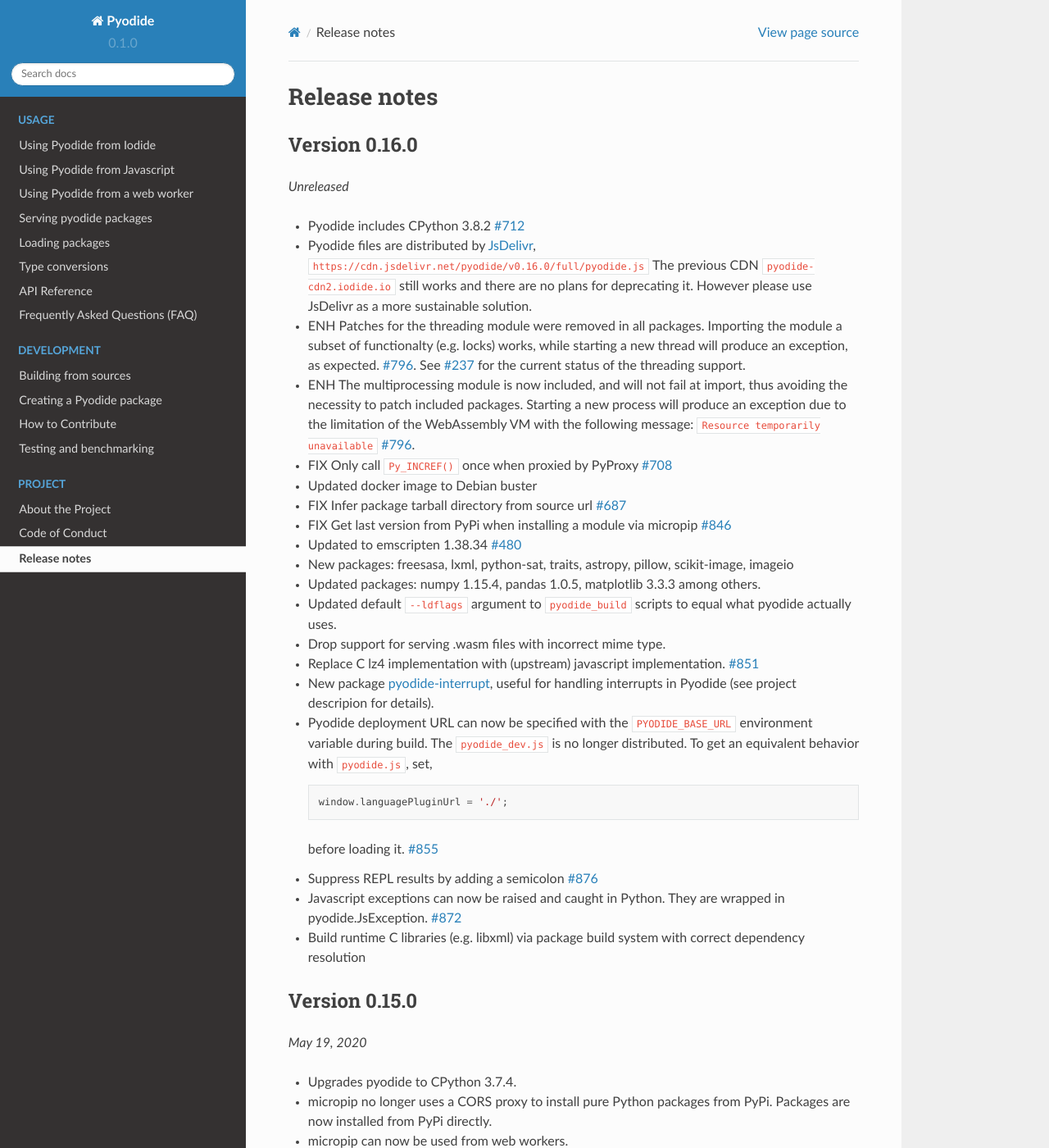
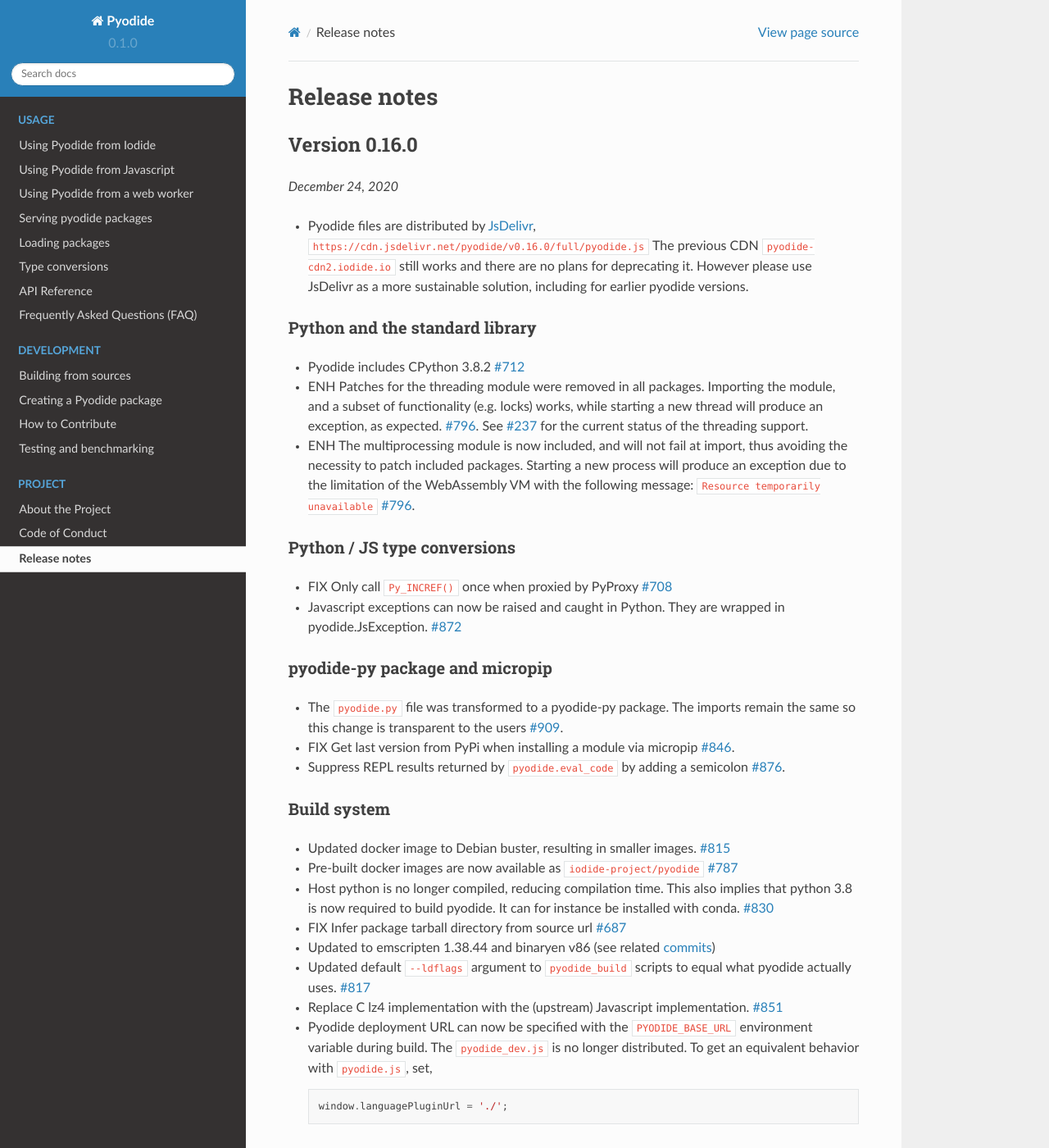
Before and after one commit to pyodide/pyodide, a Sphinx documentation site: the page built from docs/changelog.md, in a window 1280 px wide and 1400 px high. Shown: the whole window at 82% size. Built offline with Sphinx 7.4.7 and the Read the Docs theme 2.0.0, drawn with Linux system fonts in a browser that asks for light colours; the version number is read from the project's files by our own code; some of the changed text lies outside the part shown.

Commit message:
Update changelog

````diff
--- a/docs/changelog.md
+++ b/docs/changelog.md
@@ -2,17 +2,22 @@
 # Release notes
 
 ## Version 0.16.0
-*Unreleased*
+*December 24, 2020*
 
-- Pyodide includes CPython 3.8.2
-  [#712](https://github.com/iodide-project/pyodide/pull/712)
+
 - Pyodide files are distributed by [JsDelivr](https://www.jsdelivr.com/),
   `https://cdn.jsdelivr.net/pyodide/v0.16.0/full/pyodide.js`
   The previous CDN `pyodide-cdn2.iodide.io` still works and there
   are no plans for deprecating it. However please use
-  JsDelivr as a more sustainable solution.
+  JsDelivr as a more sustainable solution, including for earlier pyodide
+  versions.
+
+### Python and the standard library
+
+- Pyodide includes CPython 3.8.2
+  [#712](https://github.com/iodide-project/pyodide/pull/712)
 - ENH Patches for the threading module were removed in all packages.
-  Importing the module a subset of functionalty (e.g. locks) works,
+  Importing the module, and a subset of functionality (e.g. locks) works,
   while starting a new thread will produce an exception, as expected.
   [#796](https://github.com/iodide-project/pyodide/pull/796). See
   [#237](https://github.com/iodide-project/pyodide/pull/237) for the current
@@ -22,25 +27,45 @@
   will produce an exception due to the limitation of the WebAssembly VM  with
   the following message: `Resource temporarily unavailable`
   [#796](https://github.com/iodide-project/pyodide/pull/796).
+
+### Python / JS type conversions
+
 - FIX Only call `Py_INCREF()` once when proxied by PyProxy
   [#708](https://github.com/iodide-project/pyodide/pull/708)
-- Updated docker image to Debian buster
+- Javascript exceptions can now be raised and caught in Python. They are
+  wrapped in pyodide.JsException.
+  [#872](https://github.com/iodide-project/pyodide/pull/872)
+
+### pyodide-py package and micropip
+
+- The `pyodide.py` file was transformed to a pyodide-py package. The imports
+  remain the same so this change is transparent to the users
+  [#909](https://github.com/iodide-project/pyodide/pull/909).
+- FIX Get last version from PyPi when installing a module via micropip
+  [#846](https://github.com/iodide-project/pyodide/pull/846).
+- Suppress REPL results returned by `pyodide.eval_code` by adding a semicolon
+  [#876](https://github.com/iodide-project/pyodide/pull/876).
+
+### Build system
+
+- Updated docker image to Debian buster, resulting in smaller images.
+  [#815](https://github.com/iodide-project/pyodide/pull/815)
+- Pre-built docker images are now available as
+  [`iodide-project/pyodide`](https://hub.docker.com/r/iodide/pyodide)
+  [#787](https://github.com/iodide-project/pyodide/pull/787)
+- Host python is no longer compiled, reducing compilation time. This also
+  implies that python 3.8 is now required to build pyodide. It can for instance
+  be installed with conda.
+  [#830](https://github.com/iodide-project/pyodide/pull/830)
 - FIX Infer package tarball directory from source url
   [#687](https://github.com/iodide-project/pyodide/pull/687)
-- FIX Get last version from PyPi when installing a module via micropip
-  [#846](https://github.com/iodide-project/pyodide/pull/846)
-- Updated to emscripten 1.38.34
-  [#480](https://github.com/iodide-project/pyodide/pull/480)
-- New packages: freesasa, lxml, python-sat, traits, astropy, pillow, scikit-image, imageio
-- Updated packages: numpy 1.15.4, pandas 1.0.5, matplotlib 3.3.3 among others.
+- Updated to emscripten 1.38.44 and binaryen v86
+  (see related [commits](https://github.com/iodide-project/pyodide/search?q=emscripten&type=commits))
 - Updated default `--ldflags` argument to `pyodide_build` scripts to equal what
   pyodide actually uses.
-- Drop support for serving .wasm files with incorrect mime type.
-- Replace C lz4 implementation with (upstream) javascript implementation.
+  [#817](https://github.com/iodide-project/pyodide/pull/480)
+- Replace C lz4 implementation with the (upstream) Javascript implementation.
   [#851](https://github.com/iodide-project/pyodide/pull/851)
-- New package
-  [pyodide-interrupt](https://pypi.org/project/pyodide-interrupts/), useful for
-  handling interrupts in Pyodide (see project descripion for details).
 - Pyodide deployment URL can now be specified with the `PYODIDE_BASE_URL`
   environment variable during build. The `pyodide_dev.js` is no longer distributed.
   To get an equivalent behavior with `pyodide.js`, set,
@@ -49,12 +74,31 @@
   ```
   before loading it.
   [#855](https://github.com/iodide-project/pyodide/pull/855)
-- Suppress REPL results by adding a semicolon [#876](https://github.com/iodide-project/pyodide/pull/876)
-- Javascript exceptions can now be raised and caught in Python. They are wrapped in pyodide.JsException.
-  [#872](https://github.com/iodide-project/pyodide/pull/872)
 - Build runtime C libraries (e.g. libxml) via package build system with correct
   dependency resolution
+  [#927](https://github.com/iodide-project/pyodide/pull/927)
+- Pyodide can now be built in a conda virtual environment
+  [#835](https://github.com/iodide-project/pyodide/pull/835)
 
+
+### Packages
+- New packages: freesasa, lxml, python-sat, traits, astropy, pillow,
+  scikit-image, imageio
+
+  Note that due to the large size and the experimental state of the scipy
+  package, packages that depend on scipy (including scikit-image, scikit-learn)
+  will take longer to load, use a lot of memory and may experience failures.
+
+- Updated packages: numpy 1.15.4, pandas 1.0.5, matplotlib 3.3.3 among others.
+- New package
+  [pyodide-interrupt](https://pypi.org/project/pyodide-interrupts/), useful for
+  handling interrupts in Pyodide (see project descripion for details).
+
+
+### Backward incompatible changes
+
+- Dropped support for loading .wasm files with incorrect MIME type, following
+  [#851](https://github.com/iodide-project/pyodide/pull/851)
 
 ## Version 0.15.0
 *May 19, 2020*
````
